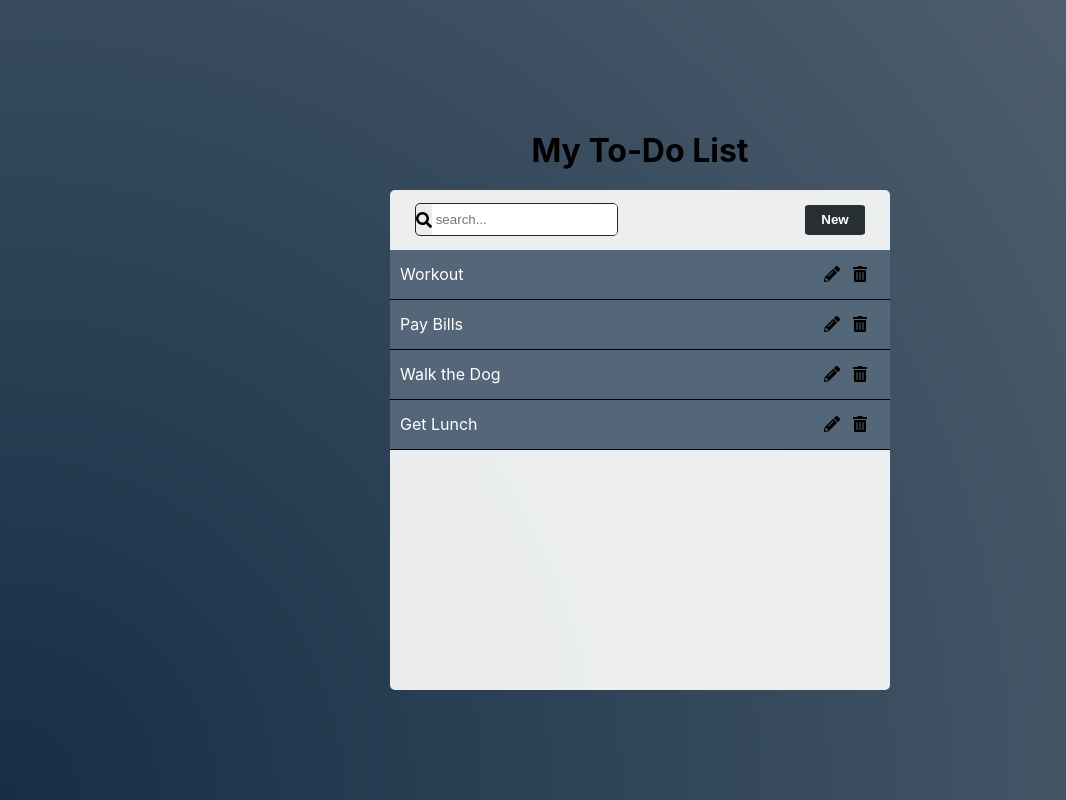
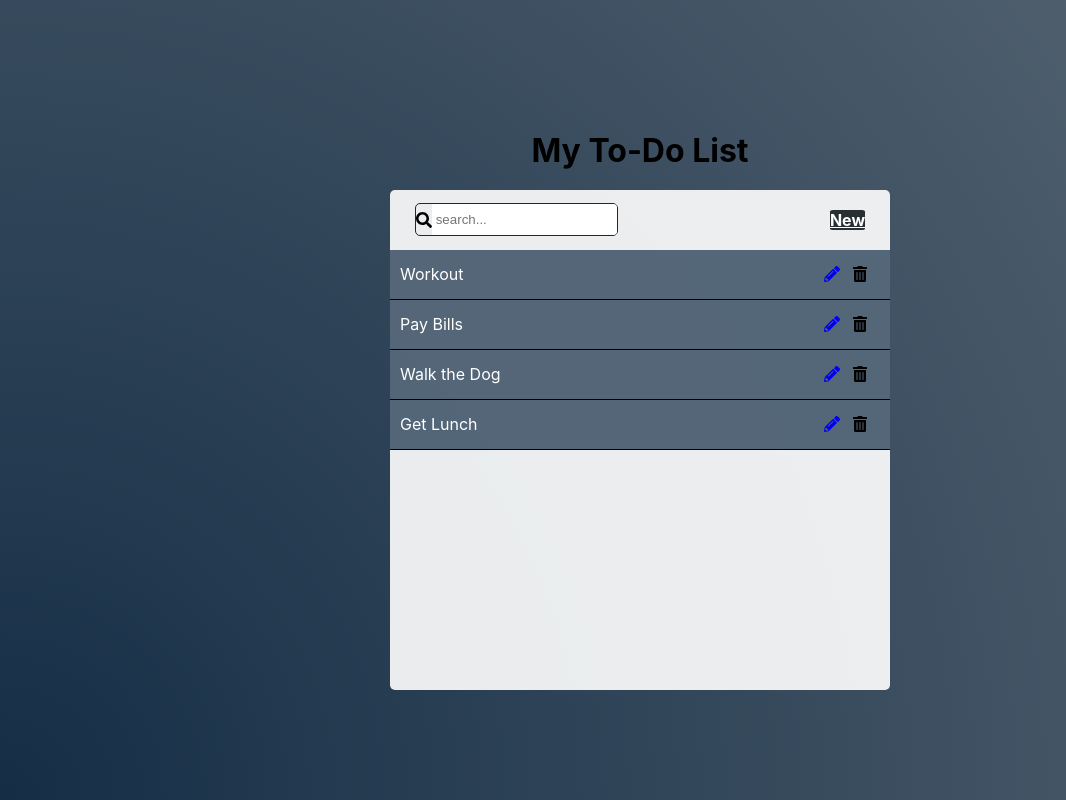
Before and after one commit to sollazzo08/rapptr-labs-to-do-app, a React (Create React App) app: page /toDoList in a window 1280 px wide. Shown: the whole page, without its empty margins (0-1066 px from the left). Built offline with nearby package versions, Linux system fonts and the light colour scheme.

Commit message:
reworking some navigation for new todos

```diff
--- a/src/App.js
+++ b/src/App.js
@@ -1,10 +1,12 @@
 import LoginForm from './components/LoginForm';
 import ToDoList from './components/ToDoList';
-
 import { Route, Switch } from 'react-router-dom';
+import ToDoForm from './components/ToDoForm';
 function App() {
   return (
     <Switch>
+      <Route path="/toDo/:id" component={ToDoForm}/>
+      <Route path="/toDoList/new" component={ToDoForm}/>
       <Route path="/toDoList" component={ToDoList} />
       <Route exact="/" component={LoginForm} />
     </Switch>
--- a/src/components/ListHeader.js
+++ b/src/components/ListHeader.js
@@ -1,8 +1,9 @@
 import React from 'react';
-import Button from './Button';
+import {Link} from 'react-router-dom'
 import Icon from './Icon'
 import '../styles/ListStyles/listHeader.css';
 import SearchBar from './SearchBar';
+import '../styles/button.css'
 
 const ListHeader = ({ children, onClick }) => {
   /*
@@ -18,7 +19,13 @@ const ListHeader = ({ children, onClick }) => {
         />
       </div>
       <div>
-        <Button onClick={onClick}>New</Button>
+      <Link
+            to="/toDoList/new"
+            className="button"
+            style={{ marginBottom: 20 }}
+          >
+            New
+          </Link>
       </div>
     </div>
   );
--- a/src/components/ToDoForm.js
+++ b/src/components/ToDoForm.js
@@ -1,14 +1,17 @@
-import React, { useState } from 'react';
+import React, { useState, useEffect } from 'react';
 import Header from './Header';
 import Input from './Input';
 import * as yup from 'yup';
 import '../styles/LoginForm.css';
 import '../styles/main.css';
 
-const ToDoForm = ({onEdit}) => {
-  const [formData, setFormData] = useState({ id: 1, todo: 'hello' });
+const ToDoForm = ({input, onEdit}) => {
+  const [formData, setFormData] = useState({ id: "",title: "" });
   const [errors, setErrors] = useState({});
 
+  useEffect(() => {
+    setFormData({id: 5, title:'test'})
+  }, [])
   // let schema = yup.object().shape({
   //   email: yup.string().email().required(),
   //   password: yup.string().required()
--- a/src/components/ToDoList.js
+++ b/src/components/ToDoList.js
@@ -1,6 +1,7 @@
 import React, {useEffect, useState} from 'react';
 import ListItem from './ListItem';
 import Icon from './Icon';
+import {Link} from 'react-router-dom'
 import { faTrashAlt, faPencilAlt } from '@fortawesome/free-solid-svg-icons';
 import ListHeader from './ListHeader';
 import Input from './Input'
@@ -20,10 +21,11 @@ const ToDoList = () => {
 
   const [todos, setTodos] = useState([]);
   const [onEdit, setOnEdit] = useState(false)
+  const [input, setInput] = useState([])
 
   useEffect(() => {
     setTodos(data)
-    console.log(data)
+
   },[])
 
 
@@ -34,17 +36,19 @@ const ToDoList = () => {
     const todosClone = todos.filter((t) => t.id !== todo.id);
     setTodos(todosClone);
   };
-  const handleEditToDo = (id, input) => {
+  const handleEditToDo = (todo, title) => {
 
-  // const todosClone = [...todos]
-  //   const editedTodo = todosClone.map((todo) => {
-  //     if(todo.id === id){
-  //       todo.title = 'hello'
-  //       console.log(todo.title)
-  //     }
-  //     return todo
-  //   })
-  //   setTodos(editedTodo)
+  const todosClone = [...todos]
+    const updatedTodo = todosClone.map((t) => {
+      if(t.id === todo.id){
+        t.title = title
+
+      }
+      return t
+    })
+    setOnEdit(true)
+    setInput(title)
+    //setTodos(updatedTodo)
   }
 
 
@@ -69,11 +73,15 @@ const ToDoList = () => {
               <ListItem
                 key={todo.id}
                 IconComponent={[
-                  <Icon name={faPencilAlt} onClick={handleEditToDo} />,
+                  <Link
+                    to={`/todo/${todo.id}`}
+                  >
+                    <Icon name={faPencilAlt} onClick={() => handleEditToDo(todo, todo.title)} />
+                  </Link>,
                   <Icon name={faTrashAlt} onClick={() => handleDeleteToDo(todo)} />,
                 ]}
                 onEdit={onEdit}
-                Input={<ToDoForm />}
+                Input={<ToDoForm input={input}/>}
                 title={todo.title}
               />
             );
```
